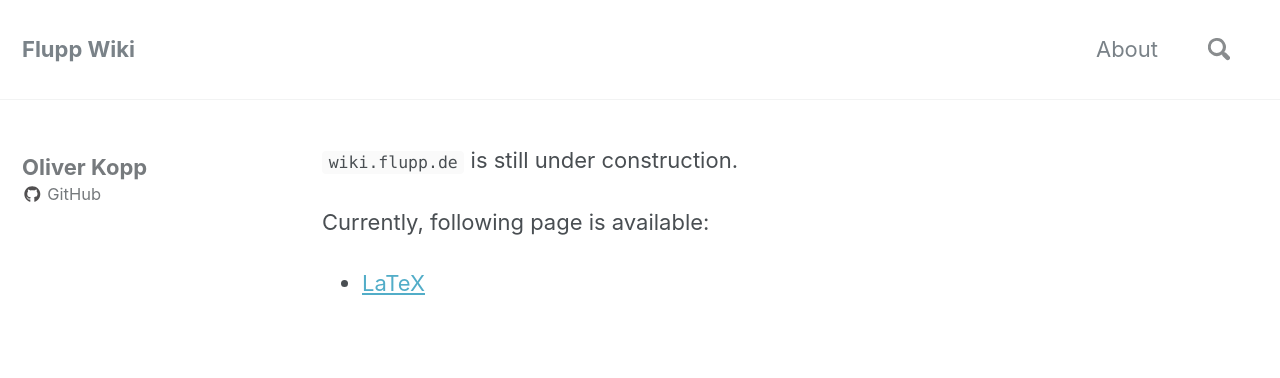
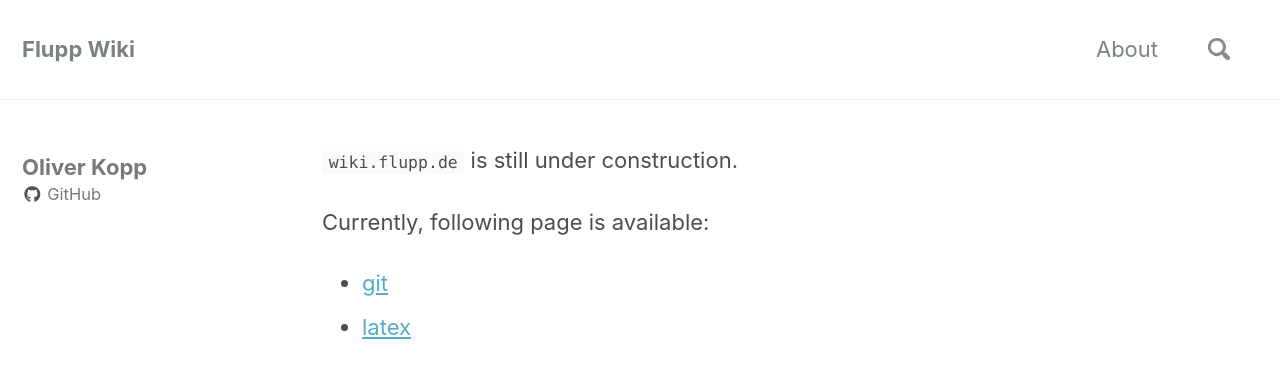
Before and after one commit to koppor/wiki.flupp.de, a Jekyll site: the page built from index.md, in a window 1280 px wide and 900 px high. Shown: the top 378 px of the window. Built offline with Jekyll 4.4.1, drawn with Linux system fonts in a browser that asks for light colours; nearby versions of some CDN libraries.

Commit message:
Add link to git

```diff
--- a/index.md
+++ b/index.md
@@ -7,4 +7,5 @@ author_profile: true
 
 Currently, following page is available:
 
-- [LaTeX](LaTeX)
+- [git](git.md)
+- [latex](latex.md)
```
